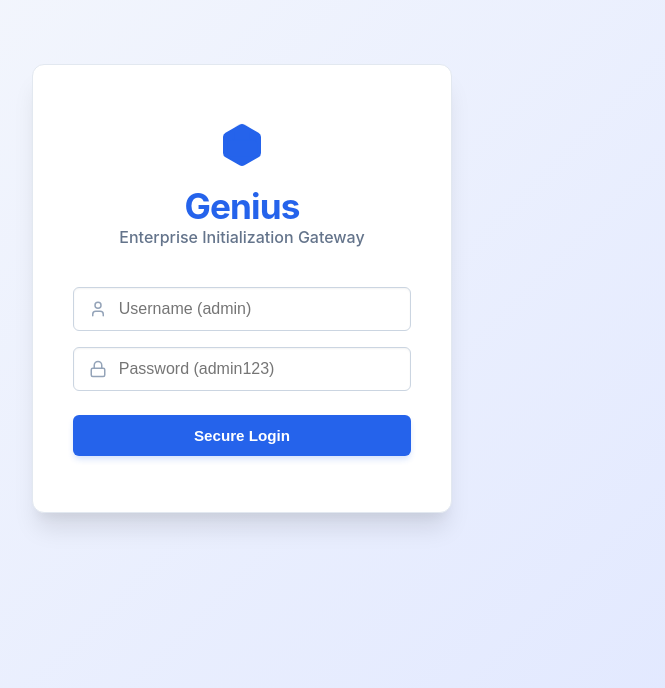
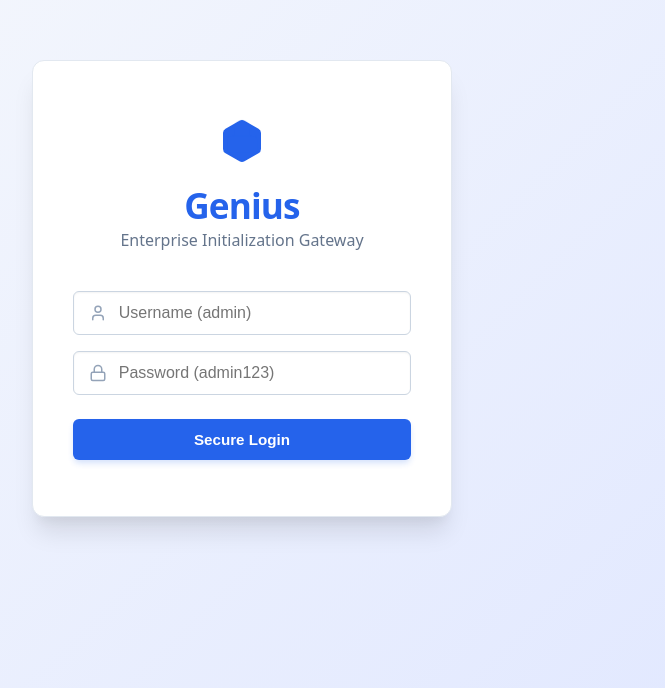
Before and after one commit to a9ditya-cpu/Genius, a React (Vite) app in the folder frontend/: page /login in a window 1280 px wide. Shown: the part 112-800 px from the top of the page, without its empty margins (398-1063 px from the left). Built offline with nearby package versions, Linux system fonts and the light colour scheme.

Commit message:
Added a new feature

```diff
--- a/frontend/src/index.css
+++ b/frontend/src/index.css
@@ -22,7 +22,7 @@
   /* Modern clean shadow instead of glass blur */
   --card-shadow: 0 4px 6px -1px rgba(0, 0, 0, 0.05), 0 2px 4px -1px rgba(0, 0, 0, 0.03);
   --card-shadow-hover: 0 10px 15px -3px rgba(0, 0, 0, 0.1), 0 4px 6px -2px rgba(0, 0, 0, 0.05);
-  font-family: 'Inter', system-ui, Avenir, Helvetica, Arial, sans-serif;
+  font-family: ui-sans-serif, system-ui, -apple-system, BlinkMacSystemFont, "Segoe UI", Roboto, "Helvetica Neue", Arial, sans-serif, "Apple Color Emoji", "Segoe UI Emoji", "Segoe UI Symbol", "Noto Color Emoji";
 }
 
 * {
```
